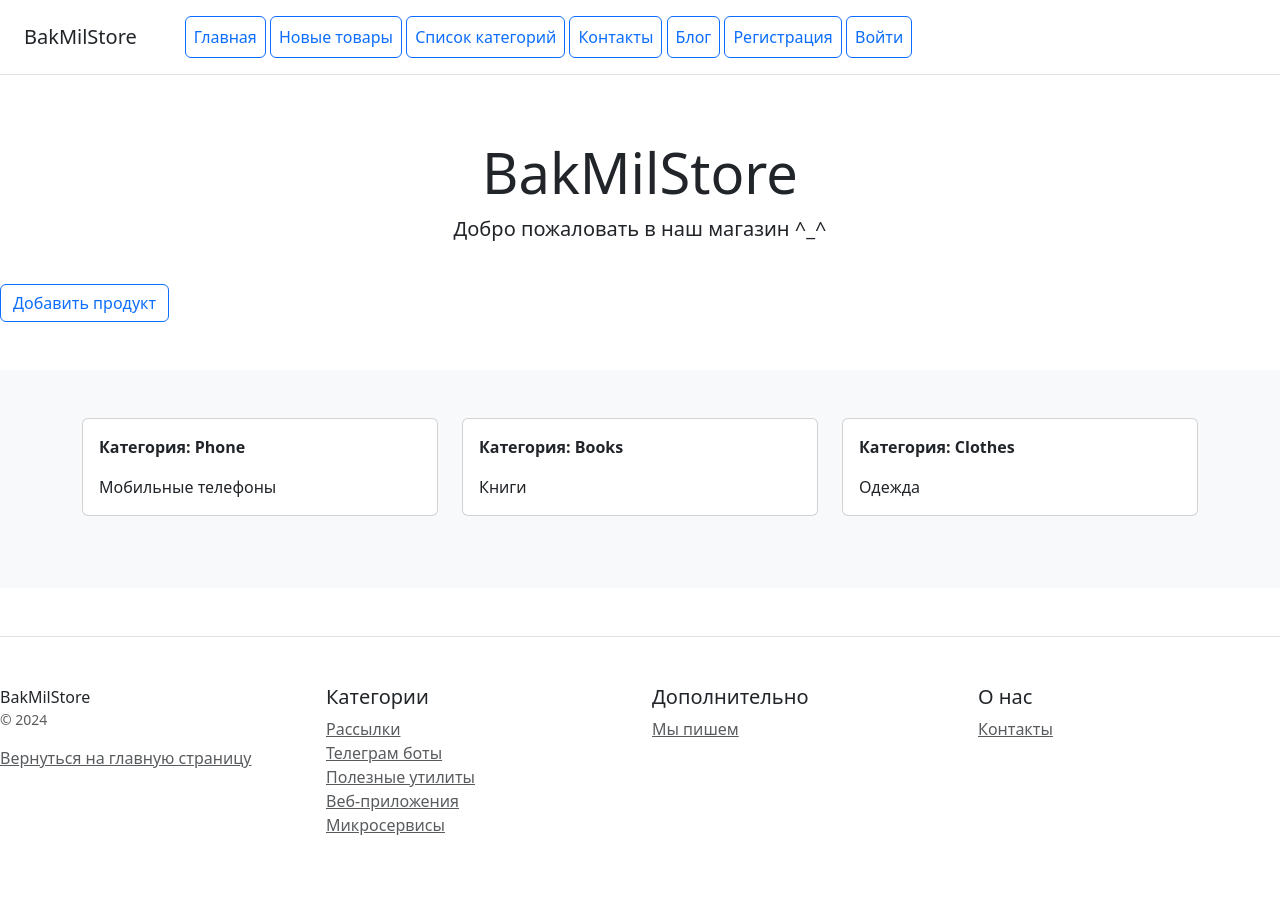
After one commit to ibobabayev/DjangoWebStore, a Django app: page /categories_list/ in a window 1280 px wide. The commit adds this page. Run offline with Django 5.2, Linux system fonts and the light colour scheme; data comes from the database, SQL or seed files in the repository; parts of the project's set-up code (start-up, migrations or seed data) failed here and were passed over; some libraries are stand-ins or nearby versions.

Commit message:
#HW_23.2 #1 try

```diff
--- /dev/null
+++ b/catalog/services.py
@@ -0,0 +1,27 @@
+from catalog.models import Catalog,Product
+from django.core.cache import cache
+from django.conf import settings
+
+
+def cached_categories():
+        if settings.CACHE_ENABLED:
+            key = 'categories_list'
+            categories_list = cache.get(key)
+            if categories_list is None:
+                categories_list = Catalog.objects.all()
+                cache.set(key,categories_list)
+        else:
+            categories_list = Catalog.objects.all()
+        return categories_list
+
+
+def cached_products():
+    if settings.CACHE_ENABLED:
+        key = 'products_list'
+        products_list = cache.get(key)
+        if products_list is None:
+            products_list = Product.objects.all()
+            cache.set(key, products_list)
+    else:
+        products_list = Product.objects.all()
+    return products_list
--- /dev/null
+++ b/catalog/templates/catalog/catalog_list.html
@@ -0,0 +1,34 @@
+{% extends 'catalog/base.html' %}
+{% load static %}
+{% load my_tags %}
+{% block icon %}
+<title>Список категорий</title>
+<link rel="icon" href="{% static 'images/web.png' %}" type="image/x-icon">
+
+{% endblock %}
+
+{% block content %}
+<div class="pricing-header px-3 py-3 pt-md-5 pb-md-4 mx-auto text-center">
+    <h1 class="display-4">BakMilStore</h1>
+    <p class="lead">Добро пожаловать в наш магазин ^_^</p>
+</div>
+<div class="col-12 mb-5">
+  <a href="{% url 'catalog:create_product' %}" class="btn btn-outline-primary">Добавить продукт</a>
+</div>
+<div class="album py-5 bg-light">
+  <div class="container">
+    <div class="row">
+        {% for category in categories_list %}
+        <div class="col-md-4">
+            <div class="card mb-4 box-shadow">
+                <div class="card-body">
+                  <p class="card-text"><strong>Категория: {{category.name}}</strong></p>
+                  <p class="card-text">{{ category.description }}</p>
+                </div>
+            </div>
+        </div>
+        {% endfor %}
+    </div>
+  </div>
+</div>
+{% endblock %}
--- a/catalog/templates/includes/inc_menu.html
+++ b/catalog/templates/includes/inc_menu.html
@@ -1,6 +1,7 @@
 <nav class="ms-5">
         <a class="p-2 btn btn-outline-primary" href="/">Главная</a>
         <a class="p-2 btn btn-outline-primary" href="/latest_list">Новые товары</a>
+        <a class="p-2 btn btn-outline-primary" href="/categories_list">Список категорий</a>
         <a class="p-2 btn btn-outline-primary" href="/contact">Контакты</a>
         <a class="p-2 btn btn-outline-primary" href="/list">Блог</a>
         {% if user.is_authenticated %}
--- a/catalog/urls.py
+++ b/catalog/urls.py
@@ -1,15 +1,17 @@
 from django.urls import path
 from catalog.apps import CatalogConfig
-from catalog.views import ProductListView,ContactTemplateView,LatestListView,ProductDetailView , BlogpostCreateView, BlogpostListView , BlogpostDetailView,BlogpostUpdateView, BlogpostDeleteView , ProductCreateView, ProductUpdateView,ProductDeleteView
+from catalog.views import ProductListView,ContactTemplateView,LatestListView,ProductDetailView , BlogpostCreateView, BlogpostListView , BlogpostDetailView,BlogpostUpdateView, BlogpostDeleteView , ProductCreateView, ProductUpdateView,ProductDeleteView , CatalogListView
+
+from django.views.decorators.cache import cache_page
 
 app_name = CatalogConfig.name
 
 
 urlpatterns = [
-    path('', ProductListView.as_view(),name='home'),
+    path('', cache_page(60)(ProductListView.as_view()),name='home'),
     path('contact/', ContactTemplateView.as_view(),name='contact'),
     path('latest_list/', LatestListView.as_view(),name='latest'),
-    path('products/<int:pk>', ProductDetailView.as_view(),name='products'),
+    path('products/<int:pk>', cache_page(60)(ProductDetailView.as_view()),name='products'),
     path('create/', BlogpostCreateView.as_view(),name='create_blog'),
     path('list/', BlogpostListView.as_view(),name='list'),
     path('view/<int:pk>', BlogpostDetailView.as_view(),name='view'),
@@ -18,4 +20,5 @@ urlpatterns = [
     path('create_product/', ProductCreateView.as_view(),name='create_product'),
     path('update_product/<int:pk>', ProductUpdateView.as_view(),name='update_product'),
     path('delete_product/<int:pk>', ProductDeleteView.as_view(),name='delete_product'),
+    path('categories_list/', cache_page(60)(CatalogListView.as_view()),name='categories_list'),
 ]
--- a/catalog/views.py
+++ b/catalog/views.py
@@ -1,13 +1,15 @@
 from django.contrib.auth.mixins import LoginRequiredMixin, PermissionRequiredMixin, UserPassesTestMixin
 from django.http import Http404
 from django.shortcuts import render
-from catalog.models import Product, Contact, Blogpost,Version
+from catalog.models import Product, Contact, Blogpost, Version, Catalog
 from django.views.generic import ListView,DetailView,TemplateView , CreateView , DeleteView , UpdateView
 from django.urls import reverse_lazy , reverse
 from pytils.translit import slugify
 from django.core.mail import send_mail
 from catalog.forms import ProductForm, VersionForm
 from django.forms import inlineformset_factory
+
+from catalog.services import cached_categories, cached_products
 
 
 # def home(request):
@@ -81,7 +83,8 @@ class ProductListView(ListView):
 
     def get_context_data(self, *args, **kwargs):
         context_data = super().get_context_data(*args,**kwargs)
-        context_data['products_list'] = Product.objects.all()
+        # context_data['products_list'] = Product.objects.all()
+        context_data['products_list'] = cached_products()
         return context_data
 
 
@@ -194,3 +197,11 @@ class BlogpostDeleteView(LoginRequiredMixin,DeleteView):
     model = Blogpost
     success_url = reverse_lazy('catalog:list')
     login_url = "users:login"
+
+
+class CatalogListView(ListView):
+    model = Catalog
+    def get_context_data(self, *args, **kwargs):
+        context_data = super().get_context_data(*args, **kwargs)
+        context_data['categories_list'] = cached_categories()
+        return context_data
--- a/requirements.txt
+++ b/requirements.txt
@@ -1,5 +1,6 @@
 asgiref==3.7.2
 asttokens==2.4.1
+async-timeout==4.0.3
 decorator==5.1.1
 Django==5.0.3
 exceptiongroup==1.2.0
@@ -17,6 +18,7 @@ pure-eval==0.2.2
 Pygments==2.17.2
 python-dotenv==1.0.1
 pytils==0.4.1
+redis==5.0.3
 six==1.16.0
 sqlparse==0.4.4
 stack-data==0.6.3
```
Also changed, not shown: config/settings.py (+10 -0 lines).
